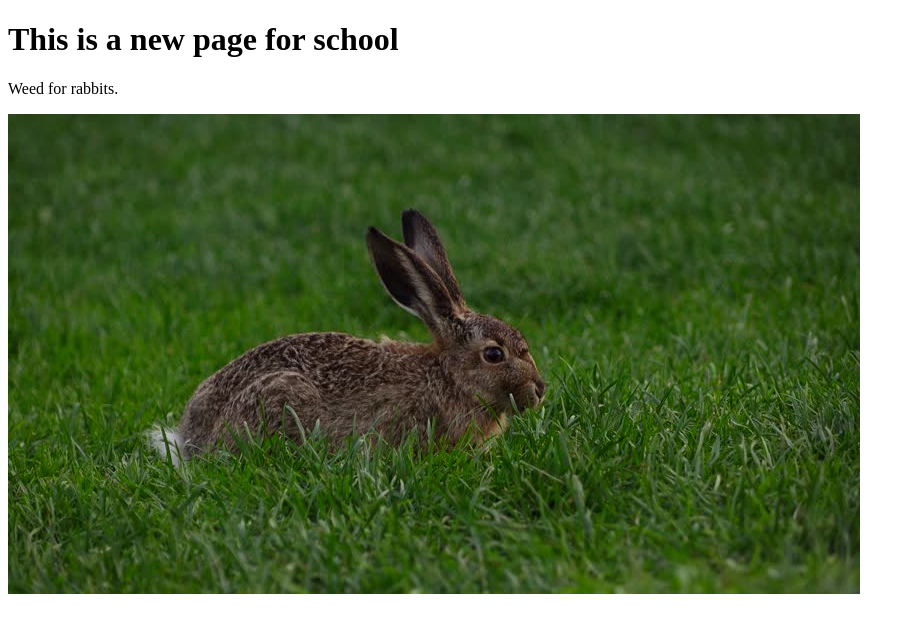
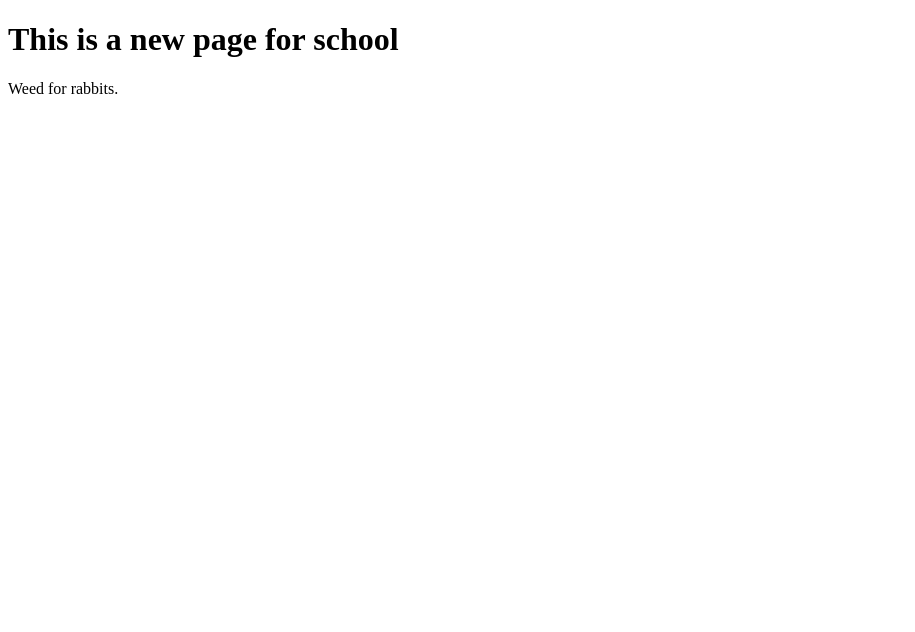
Before and after one commit to saribalazs/shop, a plain HTML site: page index.html in a window 1280 px wide. Shown: the whole page, without its empty margins (0-915 px from the left). Drawn offline with Linux system fonts and the light colour scheme.

Commit message:
Update index.html

```diff
--- a/index.html
+++ b/index.html
@@ -5,6 +5,6 @@
 
 <h1>This is a new page for school</h1>
 <p>Weed for rabbits.</p>
-<img src="external-content.duckduckgo.com.jpeg" alt="Rabbit in weed">
+
 </body>
 </html>
```
